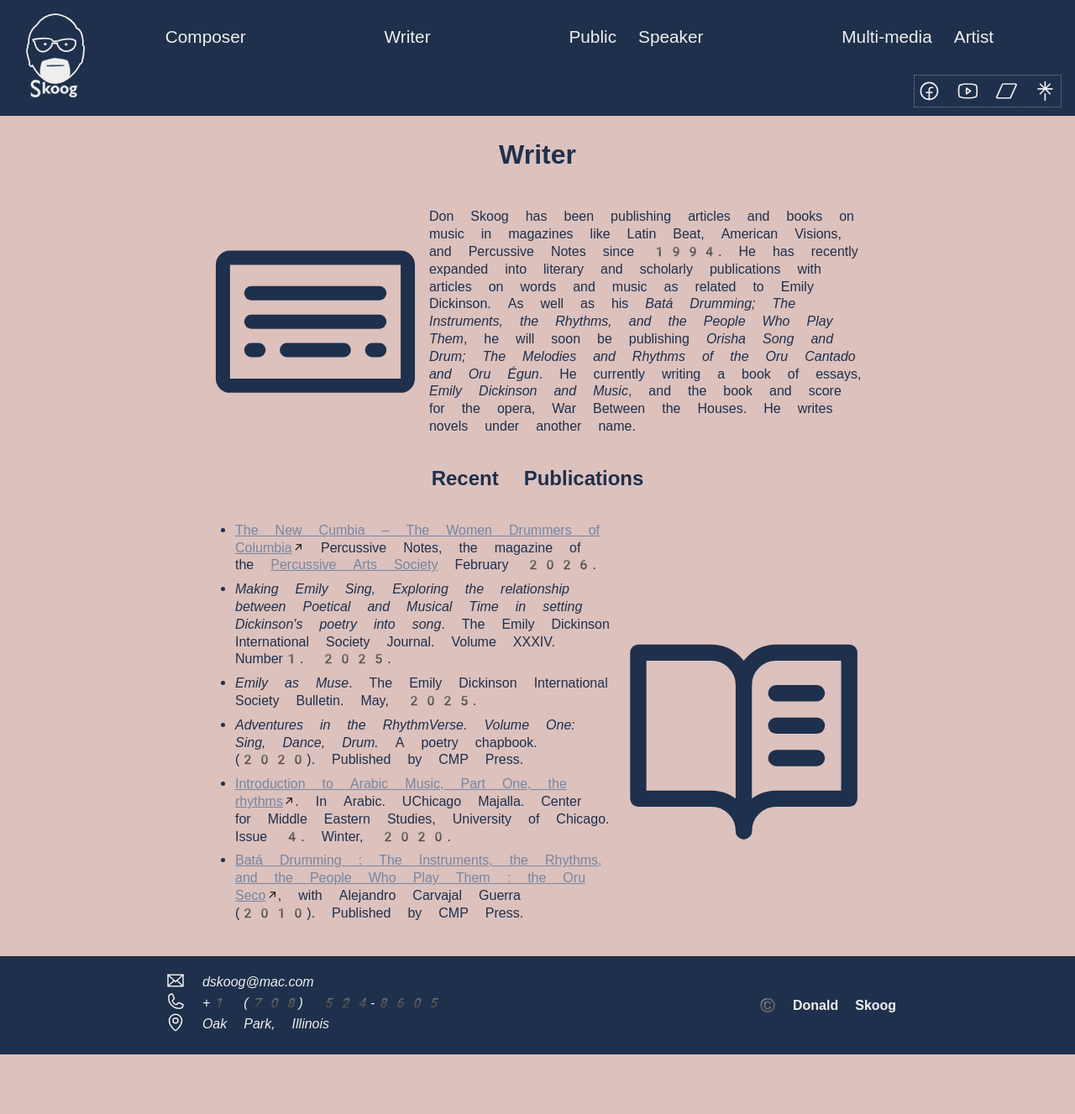
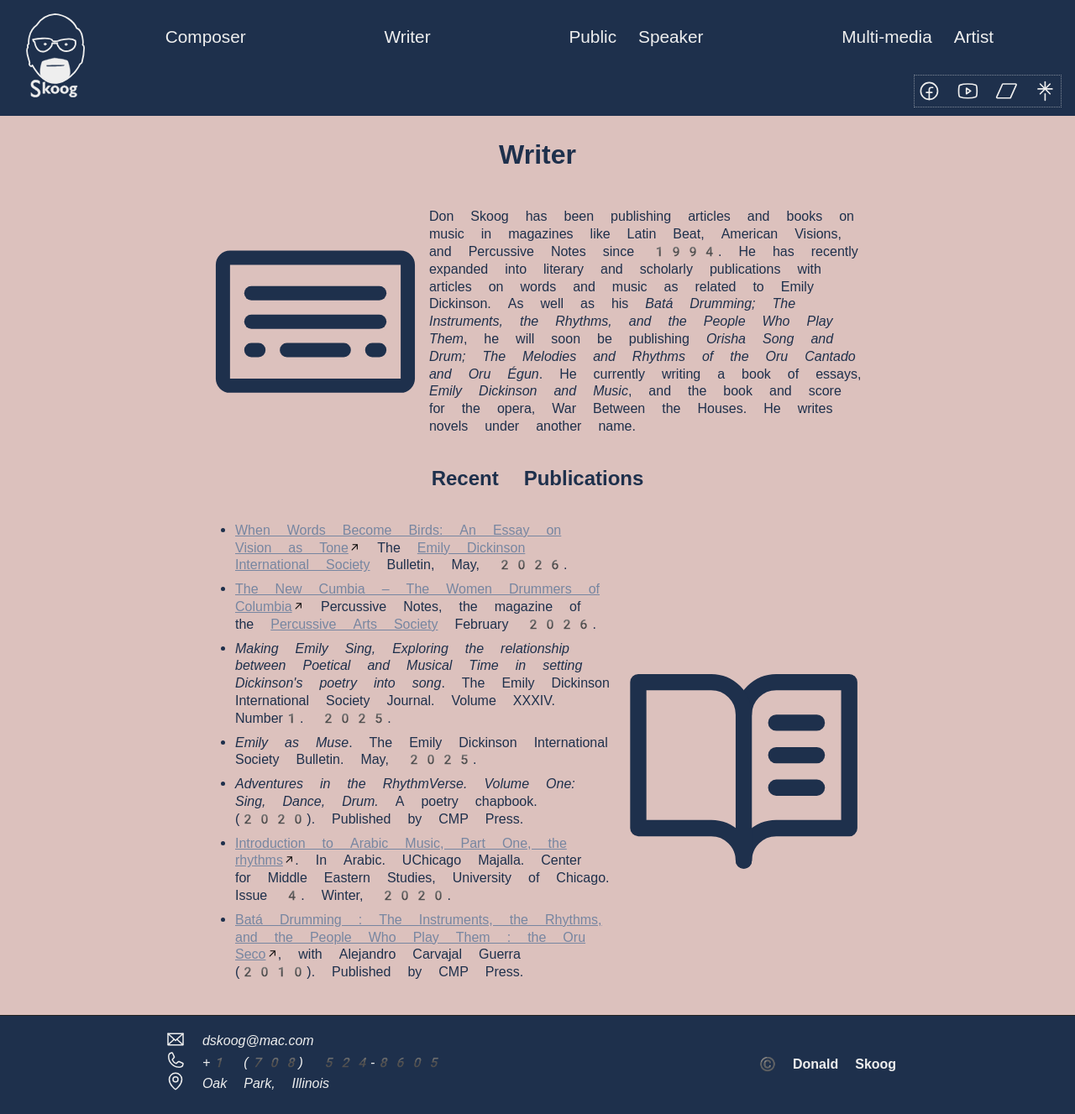
Before and after one commit to donaldskoog/don-skoog-website, a Jekyll site: the page built from writer.md, in a window 1280 px wide. Shown: the whole page at 84% size. Built offline with Jekyll 4.4.1, drawn with Linux system fonts in a browser that asks for light colours; some web fonts are replaced; before the commit the page ends 1256 px from its top, so only the background shows below that.

Commit message:
Add new pdf article.

```diff
--- a/writer.md
+++ b/writer.md
@@ -14,6 +14,9 @@ permalink: /writer/
   <div>
     <svg xmlns="http://www.w3.org/2000/svg" viewBox="0 0 256 256"><rect width="256" height="256" fill="none"/><path d="M128,88a32,32,0,0,1,32-32h72V200H160a32,32,0,0,0-32,32" fill="none" stroke="currentColor" stroke-linecap="round" stroke-linejoin="round" stroke-width="16"/><path d="M24,200H96a32,32,0,0,1,32,32V88A32,32,0,0,0,96,56H24Z" fill="none" stroke="currentColor" stroke-linecap="round" stroke-linejoin="round" stroke-width="16"/><line x1="160" y1="96" x2="200" y2="96" fill="none" stroke="currentColor" stroke-linecap="round" stroke-linejoin="round" stroke-width="16"/><line x1="160" y1="128" x2="200" y2="128" fill="none" stroke="currentColor" stroke-linecap="round" stroke-linejoin="round" stroke-width="16"/><line x1="160" y1="160" x2="200" y2="160" fill="none" stroke="currentColor" stroke-linecap="round" stroke-linejoin="round" stroke-width="16"/></svg>
     <ul>
+      <li>
+        <a href="/media/P2P_S26.pdf" title="PDF" target=_blank>When Words Become Birds: An Essay on Vision as Tone</a> The <a href="https://www.emilydickinsoninternationalsociety.org" title="Emily Dickinson International Society home">Emily Dickinson International Society</a> Bulletin, May, 2026.
+      </li>
       <li>
         <a href="/media/PercussiveNotesCumbiaArticle.pdf" title="PDF" target=_blank>The New Cumbia – The Women Drummers of Columbia</a> Percussive Notes, the magazine of the <a href="https://pas.org" title="Percussive Arts Society website">Percussive Arts Society</a> February 2026.
       </li>
```
Also changed, not shown: 1 other file.
